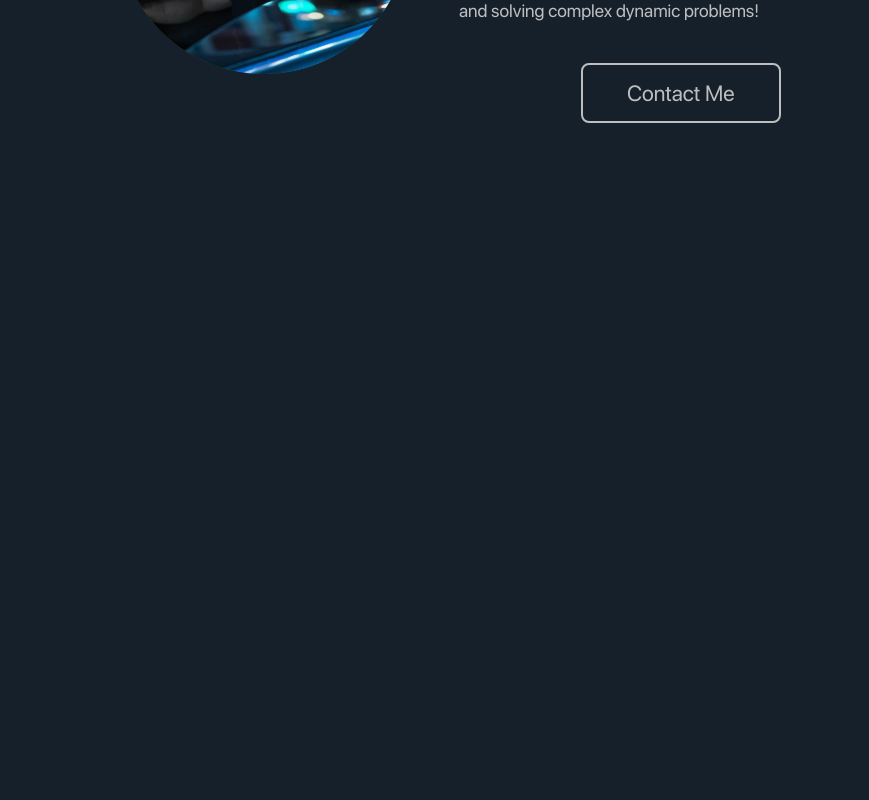
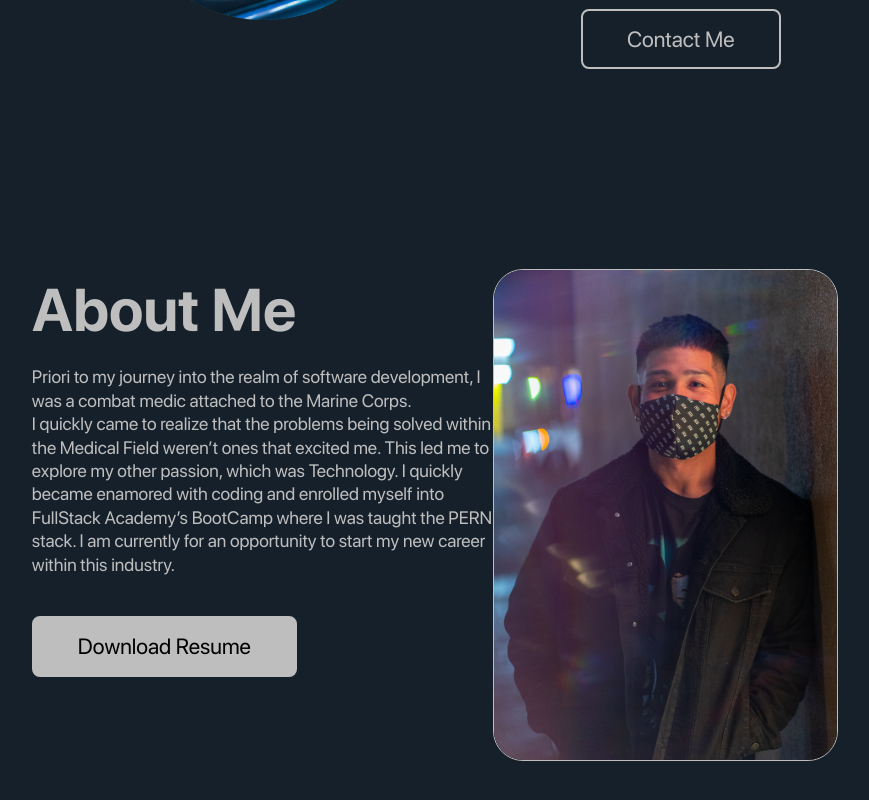
Before and after one commit to kthanesjesdapong/kt-portfolio, a React (Create React App) app: page / in a window 1280 px wide. Shown: the part 416-1216 px from the top of the page, without its empty margins (205-1074 px from the left). Before the commit the page ends 800 px from the top, so only its background shows below. Built offline with nearby package versions, Linux system fonts and the light colour scheme.

Commit message:
Added Scrolling Options From Nav Bar, AboutMe Section Completed

```diff
--- a/src/App.js
+++ b/src/App.js
@@ -1,8 +1,9 @@
 import React from 'react';
 import Navigation from './components/Navigation';
+import Main from './Pages/Main';
 
 function App() {
-  return <Navigation />;
+  return <Main />;
 }
 
 export default App;
--- a/src/Pages/Main.js
+++ b/src/Pages/Main.js
@@ -1,6 +1,14 @@
 import React from 'react';
 import Navigation from '../components/Navigation';
+import Home from '../components/Home';
+import AboutSection from '../components/AboutSection';
 
 export default function Main() {
-  return <Navigation />;
+  return (
+    <div>
+      <Navigation />
+      <Home />
+      <AboutSection />
+    </div>
+  );
 }
--- /dev/null
+++ b/src/components/AboutMeTitle.js
@@ -0,0 +1,39 @@
+import React from 'react';
+import styled from 'styled-components';
+
+const SectionTitleStyle = styled.div`
+  text-align: left;
+  p {
+    position: absolute;
+    font-family: 'SF-Regular';
+    font-size: 2rem;
+    text-align: left;
+    top: 0px;
+  }
+  h2 {
+    font-family: 'SF-Bold';
+    font-size: 6rem;
+    margin-top: 0.5rem;
+  }
+  @media only screen and (max-width: 768px) {
+    text-align: center;
+    p {
+      font-size: 1.2rem;
+    }
+    h2 {
+      font-size: 3.6rem;
+    }
+  }
+`;
+
+export default function SectionTitle({
+  heading = 'Main Header',
+  subheading = 'Sub Header',
+}) {
+  return (
+    <SectionTitleStyle>
+      <p>{subheading}</p>
+      <h2>{heading}</h2>
+    </SectionTitleStyle>
+  );
+}
--- a/src/components/AboutSec.js
+++ /dev/null
@@ -1,5 +0,0 @@
-import React from 'react';
-
-export default function AboutSec() {
-  return <div></div>;
-}
--- /dev/null
+++ b/src/components/AboutSection.js
@@ -0,0 +1,112 @@
+import React from 'react';
+import styled from 'styled-components';
+import Button from './Button';
+import PText from './PText';
+import SectionTitle from './SectionTitle';
+import AboutImg from '../assets/images/AboutMePic.png';
+import AboutMeTitle from '../components/AboutMeTitle';
+
+const AboutSectionStyles = styled.div`
+  padding: 10rem 0;
+  .container {
+    display: flex;
+    align-items: center;
+    justify-content: center;
+    text-align: left;
+  }
+  .aboutSection__left {
+    justify-content: flex-start;
+    align-self: flex-start;
+    flex: 0.4;
+  }
+  .aboutSection__right {
+    flex: 0.3;
+    border-radius: 3px;
+  }
+  .section-title {
+    text-align: left;
+  }
+  .para {
+    margin-top: 2rem;
+    margin-left: 0;
+  }
+  .aboutSection__buttons {
+    display: flex;
+    align-items: center;
+    justify-content: flex-start;
+    gap: 2rem;
+    margin-top: 2rem;
+  }
+  img {
+    border-radius: 30px;
+    border: 1px solid var(--gray-1);
+  }
+  img ::-moz-drag-over {
+    border-radius: 55px;
+  }
+  @media only screen and (max-width: 950px) {
+    .aboutSection__left {
+      flex: 1;
+    }
+    .aboutSection__right {
+      flex: 0.6;
+    }
+  }
+  @media only screen and (max-width: 768px) {
+    .container {
+      flex-direction: column;
+      text-align: center;
+    }
+    .aboutSection__left,
+    .aboutSection__right {
+      width: 100%;
+    }
+    .aboutSection__right {
+      margin-top: 3rem;
+    }
+    .section-title {
+      text-align: center;
+    }
+    .para {
+      margin: 0 auto;
+      margin-top: 2rem;
+    }
+    .aboutSection__buttons {
+      flex-direction: column;
+      gap: 0rem;
+      .button-wrapper,
+      a {
+        width: 100%;
+        text-align: center;
+      }
+    }
+  }
+`;
+
+export default function AboutSection() {
+  return (
+    <AboutSectionStyles>
+      <div className='container' id='about'>
+        <div className='aboutSection__left'>
+          <AboutMeTitle subheading='A little' heading='About Me' />
+          <PText>
+            Priori to my journey into the realm of software development, I was a
+            combat medic attached to the Marine Corps. <br></br>I quickly came
+            to realize that the problems being solved within the Medical Field
+            weren’t ones that excited me. This led me to explore my other
+            passion, which was Technology. I quickly became enamored with coding
+            and enrolled myself into FullStack Academy’s BootCamp where I was
+            taught the PERN stack. I am currently for an opportunity to start my
+            new career within this industry.
+          </PText>
+          <div className='aboutSection__buttons'>
+            <Button btnText='Download Resume' btnLink='#' />
+          </div>
+        </div>
+        <div className='aboutSection__right'>
+          <img className='aboutImg' src={AboutImg} alt='Img' />
+        </div>
+      </div>
+    </AboutSectionStyles>
+  );
+}
--- a/src/components/Home.js
+++ b/src/components/Home.js
@@ -79,7 +79,7 @@ const HomeStyles = styled.div`
 
 export default function Home() {
   return (
-    <HomeStyles>
+    <HomeStyles id='home'>
       <div className='container'>
         <div className='home__left'>
           <img className='homeImg' src={Kavin} alt='Img' />
--- a/src/components/Navigation.js
+++ b/src/components/Navigation.js
@@ -3,6 +3,7 @@ import { ReactDOM } from 'react-dom';
 import styled from 'styled-components';
 import { MdClose, MdMenu } from 'react-icons/md';
 import Home from './Home';
+import AboutSec from './AboutSection';
 import {
   Link,
   DirectLink,
@@ -12,6 +13,7 @@ import {
   scrollSpy,
   scroller,
 } from 'react-scroll';
+import AboutSection from './AboutSection';
 
 const NavStyles = styled.nav`
   position: fixed;
@@ -21,6 +23,7 @@ const NavStyles = styled.nav`
   width: 100%;
   padding: 1rem 0;
   background: var(--dark-bg);
+  border-bottom: 1px solid var(--gray-1);
   ul {
     max-width: 1200px;
     margin: 0 auto;
@@ -120,10 +123,14 @@ export default function Navigation(props) {
         </div>
 
         <li>
-          <Link>Home</Link>
+          <Link activeClass='active' to='home' spy={true} smooth={true}>
+            Home
+          </Link>
         </li>
         <li>
-          <Link>About</Link>
+          <Link to='about' spy={true} smooth={true}>
+            About
+          </Link>
         </li>
         <li>
           <Link>Skills</Link>
@@ -135,7 +142,6 @@ export default function Navigation(props) {
           <Link>Contact</Link>
         </li>
       </ul>
-      <Home />
     </NavStyles>
   );
 }
```
Also changed, not shown: src/assets/images/AboutMePic.png.
